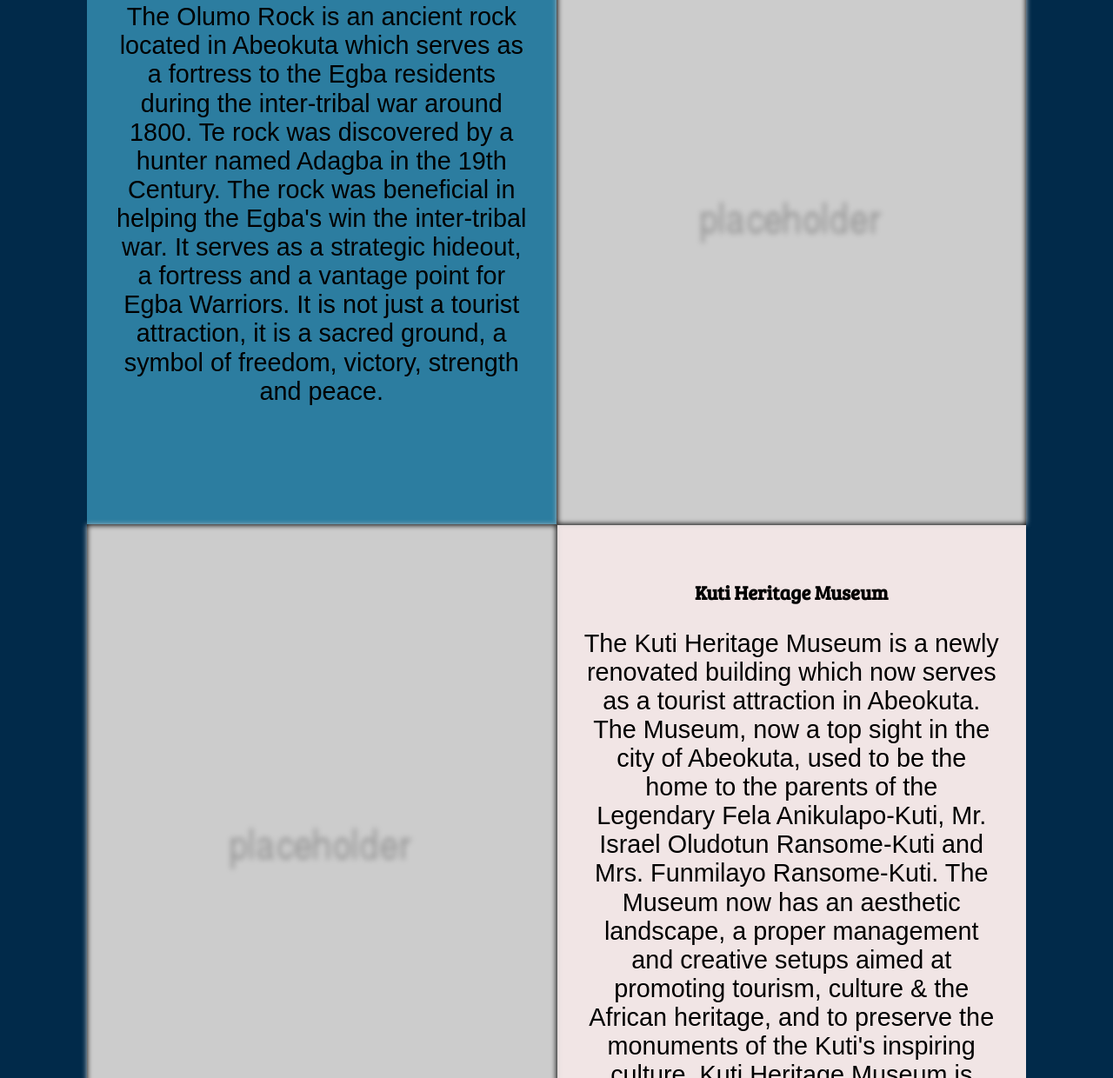
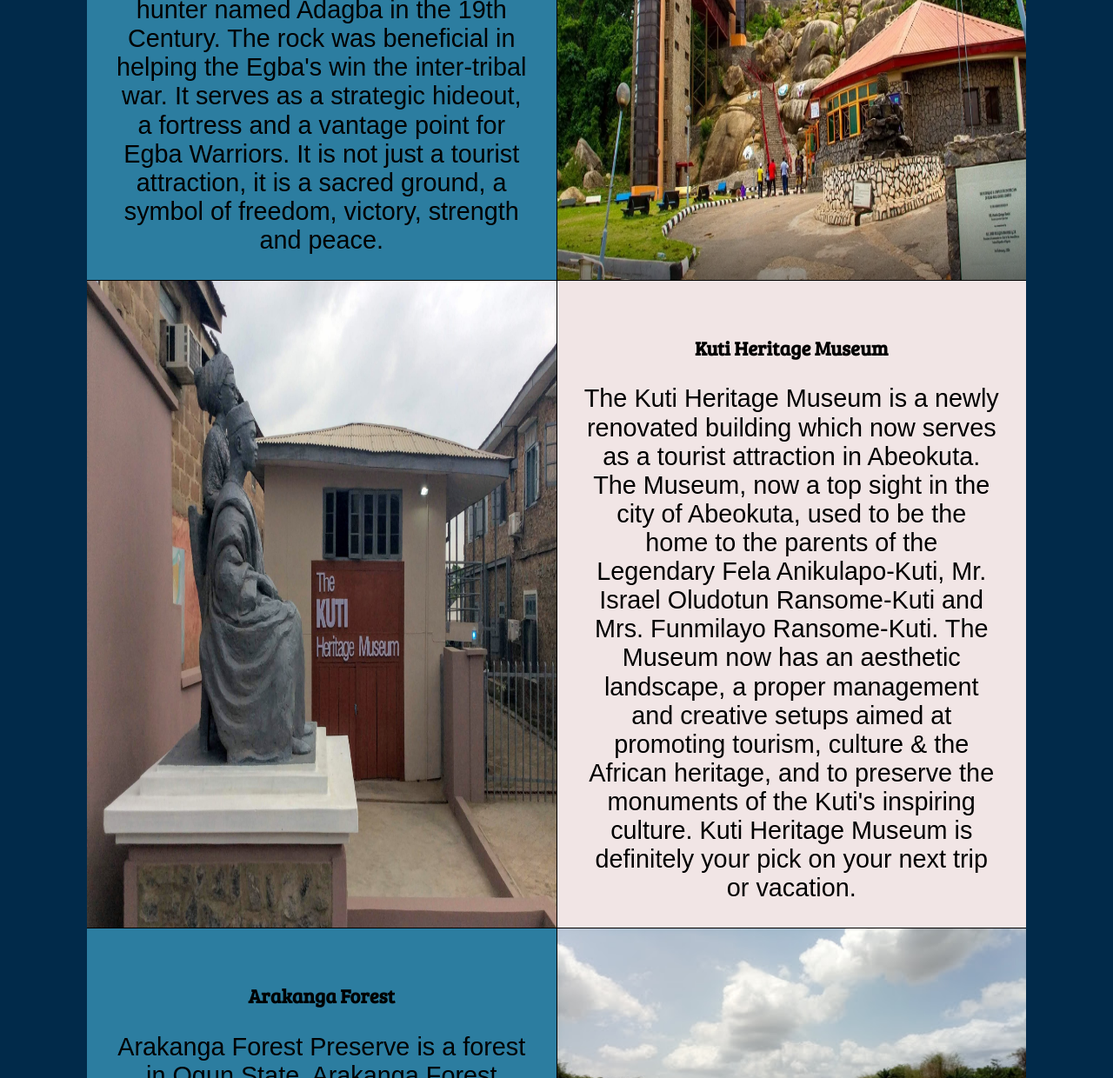
Before and after one commit to McaddyAdam/wdd230, a plain HTML site: page chamber/discover.html in a window 1280 px wide. Shown: the part 1560-2800 px from the top of the page at 87% size. Drawn offline with Linux system fonts and the light colour scheme; no server answers; a web font is replaced by a local one.

Commit message:
discover

```diff
--- a/chamber/discover.html
+++ b/chamber/discover.html
@@ -76,7 +76,7 @@
         </div>
 
         <section id="gallery">
-            <img class="overlay" src="images/placeholder.png" data-src="images/oopl" alt="oopl" />
+            <img class="overlay" src="images/oopl.jpg" alt="oopl" />
 
             <div class="blue">
                 <h4>OOPL</h4>
@@ -85,7 +85,7 @@
                 </p>
             </div>
 
-            <img src="images/placeholder.png" data-src="images/olumo.png" alt="Olumo Rock" />
+            <img src="images/olumo.png" alt="Olumo Rock" />
             <div class="light-blue">
                 <h4> Olumo Rock </h4>
                 <p>
@@ -95,7 +95,7 @@
                 </p>
             </div>
 
-            <img src="images/placeholder.png" data-src="images/kuti.jpg" alt="Kuti Museum" />
+            <img src="images/kuti.jpg" alt="Kuti Museum" />
             <div class="blue">
                 <h4>Kuti Heritage Museum</h4>
                 <p>
@@ -103,7 +103,7 @@
                 </p>
             </div>
 
-            <img src="images/placeholder.png" data-src="images/arakanga.jpg" alt="Arakanga" />
+            <img src="images/arakanga.jpg" alt="Arakanga" />
             <div class="light-blue">
                 <h4> Arakanga Forest</h4>
                 <p>
@@ -111,7 +111,7 @@
                 </p>
             </div>
 
-            <img src="images/placeholder.png" data-src="images/wildlife.png" alt="OOPL Wildlife" />
+            <img src="images/wildlife.png" alt="OOPL Wildlife" />
             <div class="blue">
                 <h4>OOPL Wildlife Park</h4>
                 <p>
@@ -121,7 +121,7 @@
                 </p>
             </div>
 
-            <img src="images/placeholder.png" data-src="images/funaab.jpg" alt="funaab" />
+            <img src="images/funaab.jpg" alt="funaab" />
             <div class="light-blue">
                 <h4>FUNAAB</h4>
                 <p>
@@ -131,7 +131,7 @@
                 </p>
             </div>
 
-            <img src="images/placeholder.png" data-src="images/alake.png" alt="Alake" />
+            <img src="images/alake.png" alt="Alake" />
             <div class="blue">
                 <h4>Alake Palace</h4>
                 <p>
--- a/chamber/styles/base.css
+++ b/chamber/styles/base.css
@@ -516,14 +516,10 @@ main {
 
 #gallery img {
     width: 100%;
+    height: 100%;
     filter: blur(0em);
-    transition: filter 0.5s;
-    transition: transform 0.2s;
-}
-
-#gallery img[data-src] {
-    width: 100%;
-    filter: blur(0.2em);
+    transition: filter 0.7s;
+    transition: transform 0.5s;
 }
 
 #gallery div.blue {
```
Also changed, not shown: chamber/images/funaab.jpg (added).
